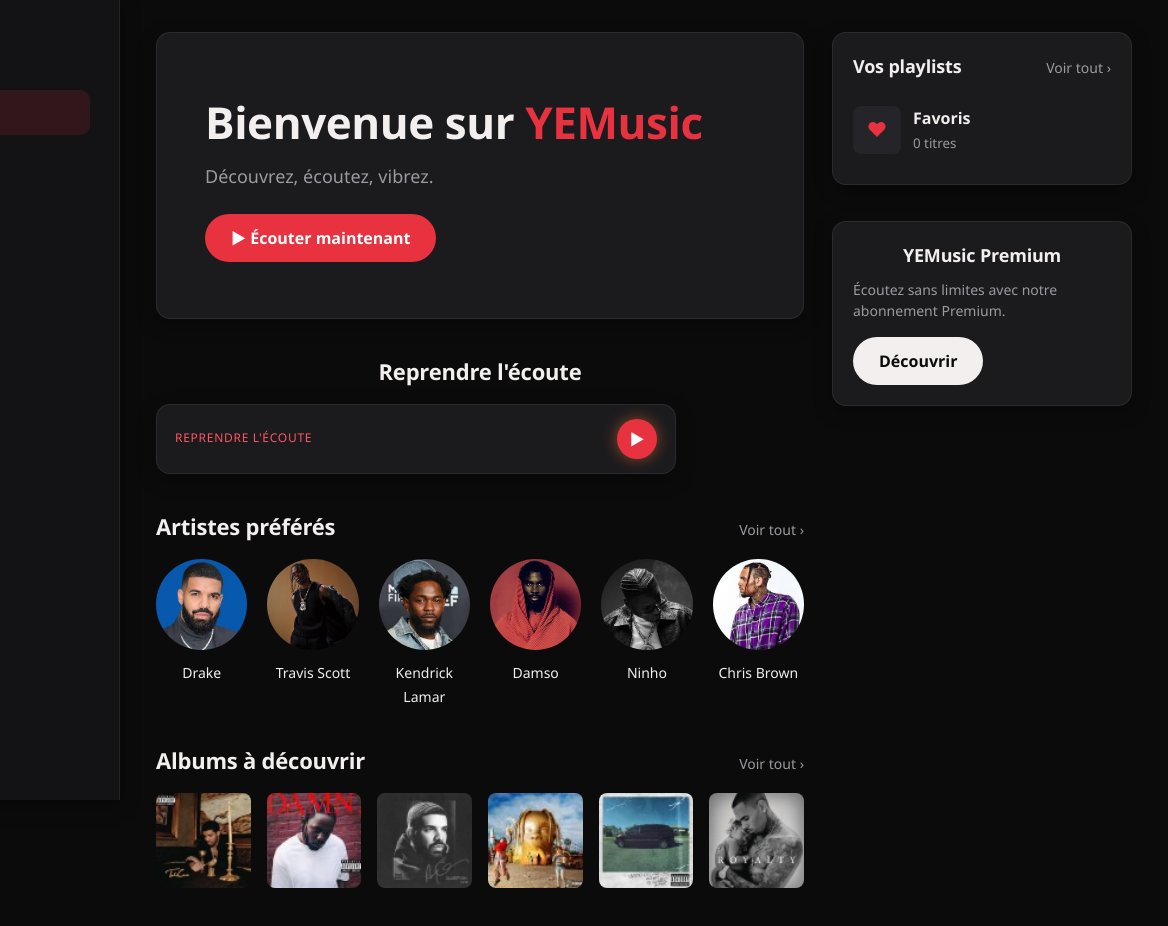
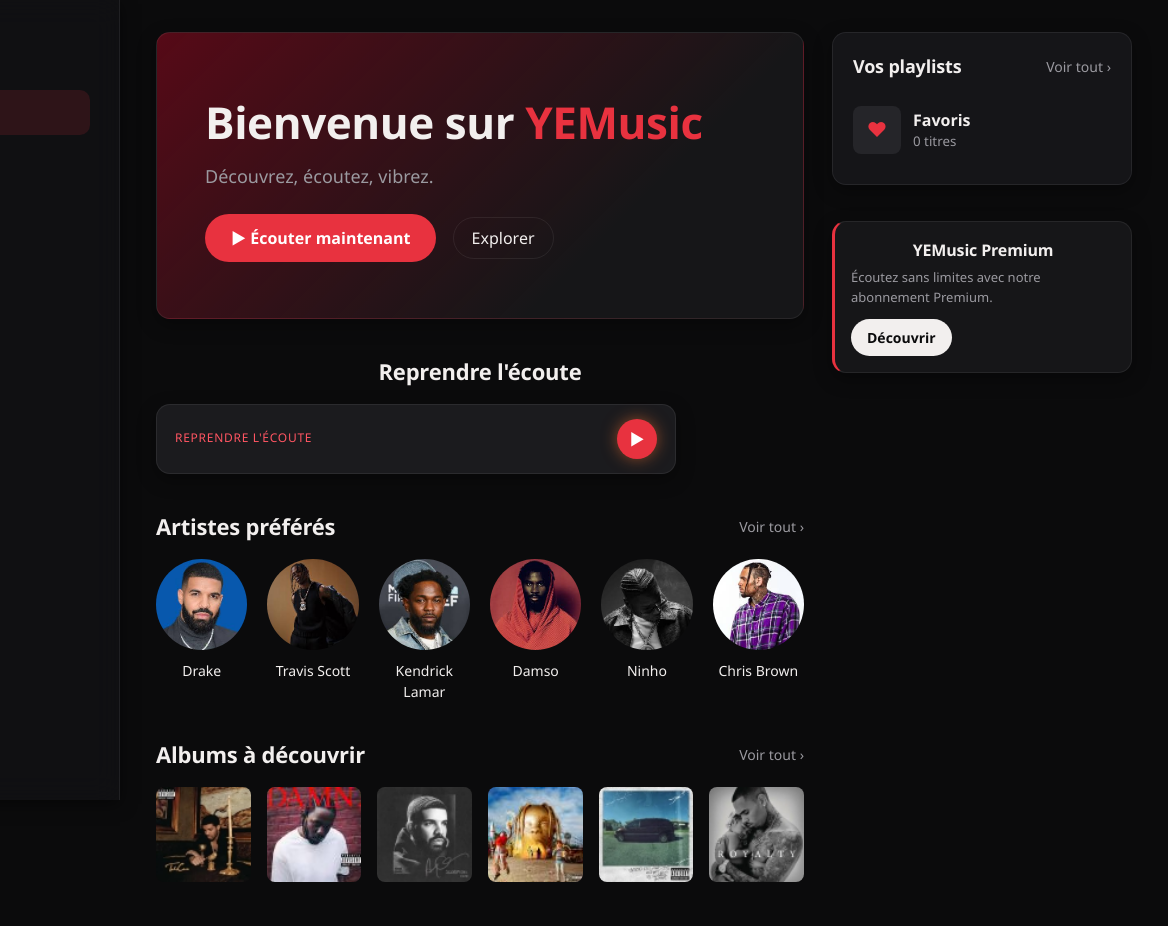
Before and after one commit to mxlcave-png/YEMusic, a plain HTML site: page index2.html in a window 1280 px wide. Shown: the full height of the page, 112-1280 px from the left. Drawn offline with nearby package versions, Linux system fonts and the light colour scheme.

Commit message:
update home

```diff
--- a/accueil.css
+++ b/accueil.css
@@ -126,3 +126,39 @@
     .bienvenue { padding: 32px 24px; }
     .bienvenue h1 { font-size: 30px; }
 }
+
+/* ===== Phase 2 : accueil (selon le dossier de refonte) ===== */
+
+/* hero : dégradé rouge sombre vers transparent */
+.bienvenue {
+    background:
+        linear-gradient(135deg, rgba(139, 0, 22, 0.55) 0%, rgba(139, 0, 22, 0) 70%),
+        #161618 !important;
+}
+.bienvenue .bouton-secondaire { margin-left: 12px; }
+
+/* artistes préférés : légère montée au survol, nom centré */
+.rangee-artistes a {
+    transition: transform 0.2s ease;
+    display: block;
+}
+.rangee-artistes a:hover { transform: translateY(-3px); }
+.rangee-artistes a span { display: block; text-align: center; }
+.entete-section a { align-self: center; }
+
+/* albums : pochettes identiques, titre sur deux lignes au maximum */
+.rangee-albums a { display: block; transition: transform 0.2s ease; }
+.rangee-albums a:hover { transform: translateY(-3px); }
+
+/* vos playlists : couverture et nombre de titres */
+.ligne-playlist small { display: block; }
+
+/* Premium : bannière plus petite et distincte */
+.premium {
+    padding: 16px !important;
+    background: #161618 !important;
+    border-left: 3px solid var(--yem-accent) !important;
+}
+.premium h2 { font-size: 16px; }
+.premium p { font-size: 13px; margin: 6px 0 12px; }
+.premium .bouton-blanc { padding: 8px 16px; font-size: 14px; }
--- a/index2.html
+++ b/index2.html
@@ -32,6 +32,7 @@
             <h1>Bienvenue sur <span class="rouge">YEMusic</span></h1>
             <p>Découvrez, écoutez, vibrez.</p>
             <a class="bouton-rouge" href="artistes2.html">&#9654; Écouter maintenant</a>
+            <a class="bouton-secondaire" href="artistes2.html">Explorer</a>
         </section>
 
         <section class="reprendre" id="reprendre" hidden>
--- a/refonte.css
+++ b/refonte.css
@@ -676,3 +676,20 @@ select:focus-visible {
     outline-offset: 2px;
     border-radius: 12px;
 }
+
+/* ===== Phase 2 : effet verre sur menu, lecteur et panneaux (selon le dossier) ===== */
+header {
+    background: rgba(19, 19, 21, 0.72) !important;
+    backdrop-filter: blur(14px) !important;
+    -webkit-backdrop-filter: blur(14px) !important;
+}
+.lecteur-perso {
+    background: rgba(19, 19, 21, 0.8) !important;
+    backdrop-filter: blur(14px) !important;
+    -webkit-backdrop-filter: blur(14px) !important;
+}
+.carte-panneau {
+    background: rgba(27, 27, 30, 0.7) !important;
+    backdrop-filter: blur(10px) !important;
+    -webkit-backdrop-filter: blur(10px) !important;
+}
```
